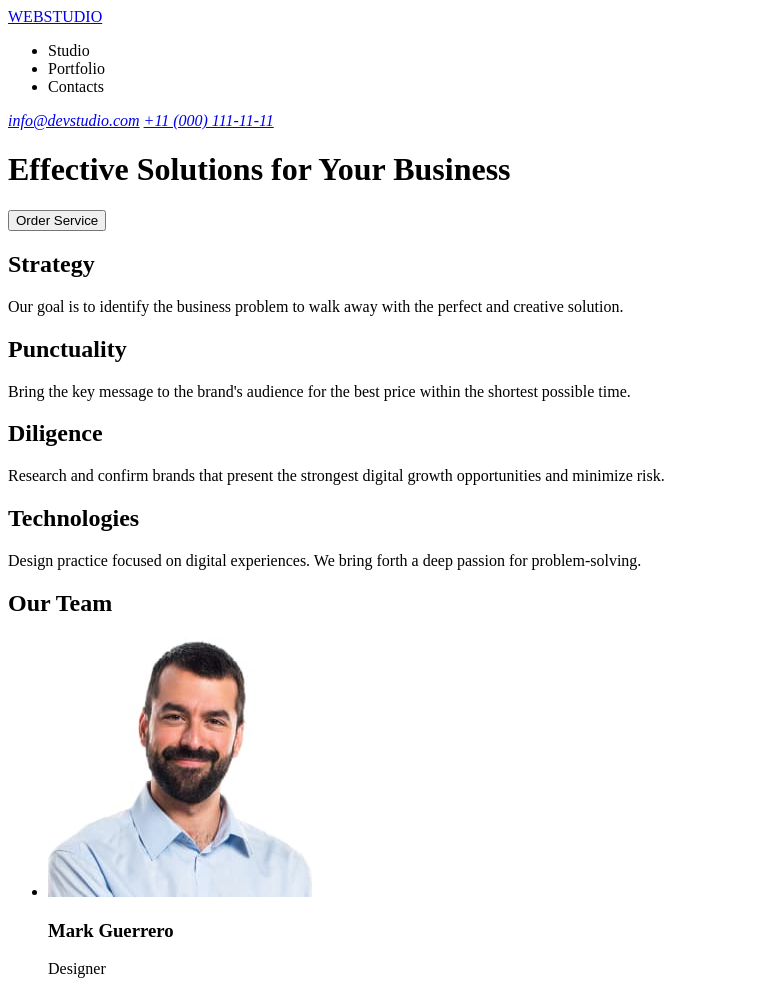
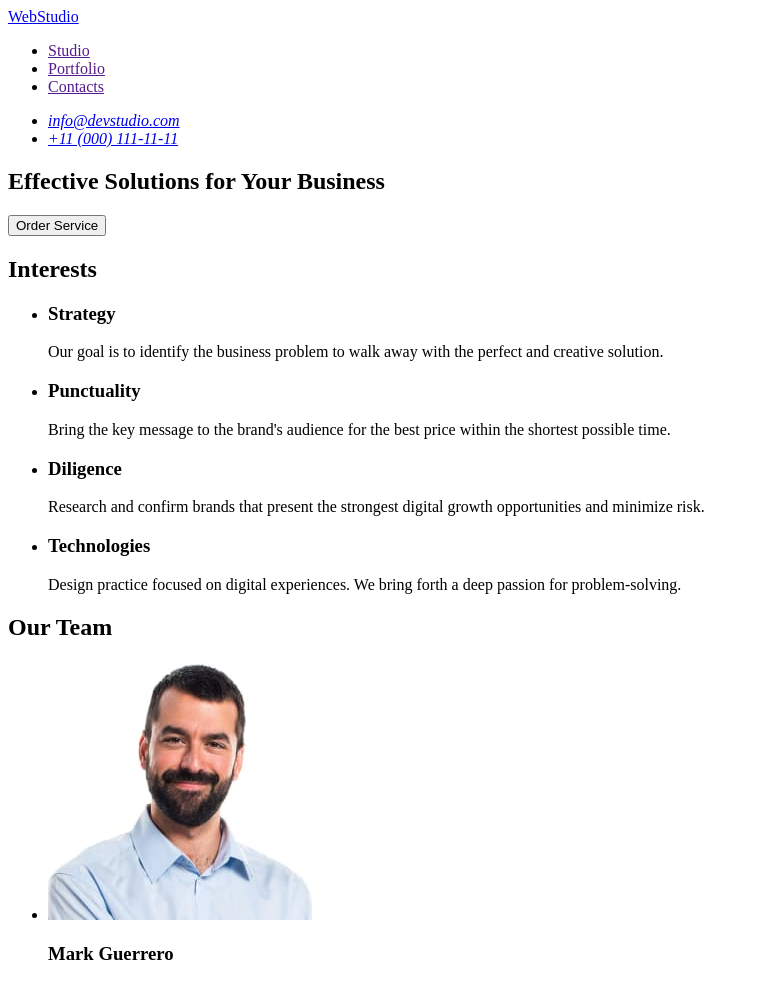
Before and after one commit to vania82/goit-markup-hw-01, a plain HTML site: page index.html in a window 1280 px wide. Shown: the top 981 px of the page, without its empty margins (0-759 px from the left). Drawn offline with Linux system fonts and the light colour scheme.

Commit message:
correction

```diff
--- a/index.html
+++ b/index.html
@@ -8,38 +8,61 @@
 <body>
     <header>
         <nav>
-            <a href="WEBSTUDIO">WEBSTUDIO</a>
+            <a href="./index.html">WebStudio</a>
 
             <ul>
-                <li>Studio</li>
-                <li>Portfolio</li>
-                <li>Contacts</li>
+                <li>
+                  <a href="">Studio</a>
+                </li>
+                <li>
+                    <a href="">Portfolio</a>
+                </li>
+                <li>
+                    <a href="">Contacts</a>
+                </li>
             </ul>
 
         </nav>
 
         <address>
+            <ul>
+                <li>
                   <a href="molito:info@devstudio.com">info@devstudio.com</a>
-            <a href="tel:+11(000)111-11-11">+11 (000) 111-11-11</a>
+                </li>
+                <li>
+                   <a href="tel:+110001111111">+11 (000) 111-11-11</a>
+                 </li>
+            </ul>
         </address>
 
     </header>
     <main>
+        <section>
            <h1>Effective Solutions for Your Business</h1>
 
             <button type="button">Order Service</button>
+        </section>
 
         <section>
-            <h2>Strategy</h2>
-               <p>Our goal is to identify the business
-            problem to walk away with the perfect and creative solution.
-                </p>
-            <h2>Punctuality</h2>
+            <h2>Interests</h2>
+            <ul>
+                <li>
+                    <h3>Strategy</h3>
+                    <p>Our goal is to identify the business problem to walk away with the perfect and creative solution.</p>
+                </li>
+                <li>
+                    <h3>Punctuality</h3>
                     <p>Bring the key message to the brand's audience for the best price within the shortest possible time.</p>
-            <h2>Diligence</h2>
+                </li>
+                <li>
+                    <h3>Diligence</h3>
                     <p>Research and confirm brands that present the strongest digital growth opportunities and minimize risk.</p>
-            <h2>Technologies</h2>
+                </li>
+                <li>
+                    <h3>Technologies</h3>
                     <p>Design practice focused on digital experiences. We bring forth a deep passion for problem-solving.</p>
+                </li>
+            </ul>
          </section>
 
          <section>
@@ -47,38 +70,53 @@
             <ul>
 
                 <li>
-                  <img src="./img/img3.jpg" alt="Mark" width="264" height="260"/>
+                  <img src="./img/img3.jpg"
+                       alt="Mark"
+                       width="264"
+                       height="260"
+                     />
                   <h3>Mark Guerrero</h3>
                   <p>Designer</p>
                 </li>
 
 
                 <li>
-                   <img src="./img/img4.jpg" alt="Tom" width="264" height="260"/>
+                   <img src="./img/img4.jpg"
+                        alt="Tom"
+                        width="264"
+                        height="260"
+                    />
                    <h3>Tom Ford</h3>
                    <p>Frontend Developer</p>
                 </li>
 
 
                 <li>
-                  <img src="./img/img.jpg" alt="Camila" width="264" height="260"/>
+                  <img src="./img/img.jpg"
+                       alt="Camila"
+                       width="264"
+                       height="260"
+                    />
                   <h3>Camila Garcia</h3>
                   <p>Marketing</p>
                </li>
 
                <li>
-                  <img src="./img/img2.jpg" alt="Daniel" width="264" height="260"/>
+                  <img src="./img/img2.jpg"
+                       alt="Daniel"
+                       width="264"
+                       height="260"
+                    />
                   <h3>Daniel Wilson</h3>
                   <p>UI Designer</p>
                </li>
-
 
             </ul>
          </section>
 
     </main>
     <footer>
-        <a href="WEBSTUDIO">WEBSTUDIO</a>
+        <a href="./index.html">WebStudio</a>
         <p>Increase the flow of customers and sales for your business with digital marketing & growth solutions.</p>
     </footer>
 
```
Lines whose indentation alone changed are shown as unchanged.
